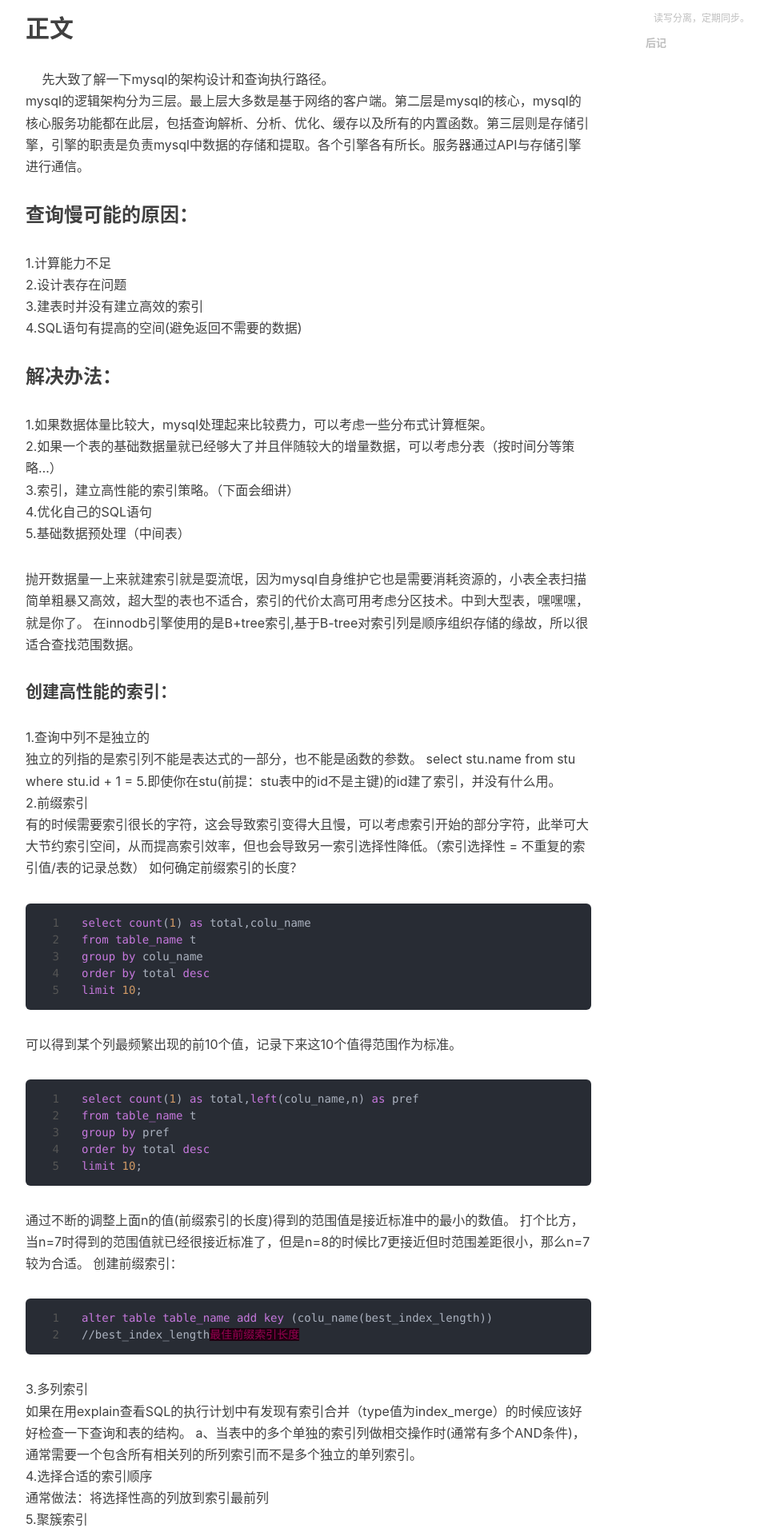
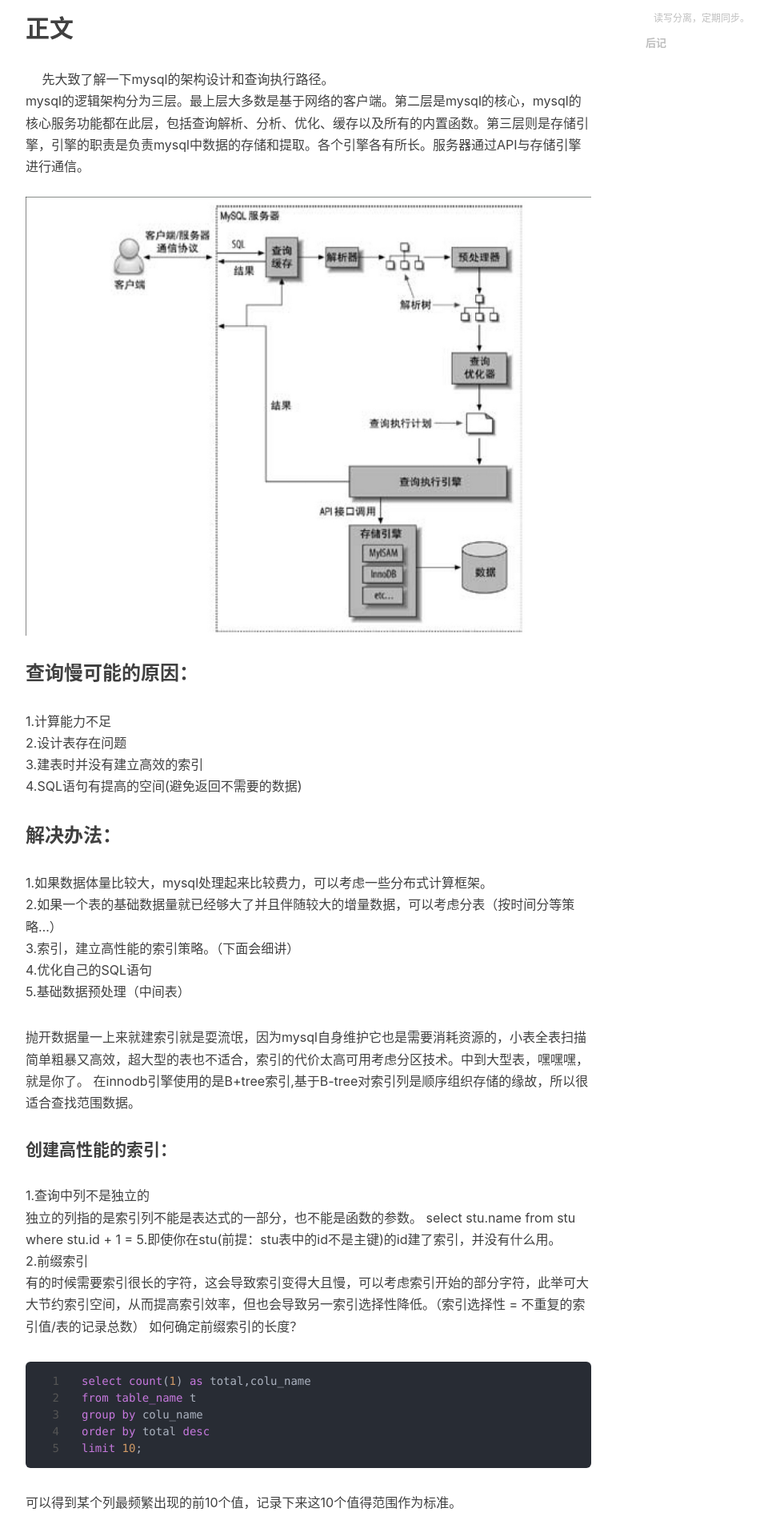
Before and after one commit to WantUzZ/wantuBlog, a Jekyll site: the page built from _posts/2018-10-13-myql.markdown, in a window 1280 px wide. Shown: the part 849-2765 px from the top of the page at 80% size, without its empty margins (233-1193 px from the left). Built offline with Jekyll 4.4.1, drawn with Linux system fonts in a browser that asks for light colours; nearby versions of some CDN libraries; comment, search, counter and statistics services are not loaded.

Commit message:
1、图片压缩2、新增mysql查询路径图

```diff
--- a/_posts/2018-10-13-myql.markdown
+++ b/_posts/2018-10-13-myql.markdown
@@ -24,7 +24,7 @@ tags:
 ## 正文
 &nbsp;&#8195;先大致了解一下mysql的架构设计和查询执行路径。<br>
 mysql的逻辑架构分为三层。最上层大多数是基于网络的客户端。第二层是mysql的核心，mysql的核心服务功能都在此层，包括查询解析、分析、优化、缓存以及所有的内置函数。第三层则是存储引擎，引擎的职责是负责mysql中数据的存储和提取。各个引擎各有所长。服务器通过API与存储引擎进行通信。<br>
-
+![查询执行路径图](/img/mysqlDoQuery.jpg)
 ### 查询慢可能的原因：
 1.计算能力不足<br>
 2.设计表存在问题<br>
```
Also changed, not shown: img/mysqlDoQuery.jpg (renamed from img/20181013query.jpg), 4 other files.
